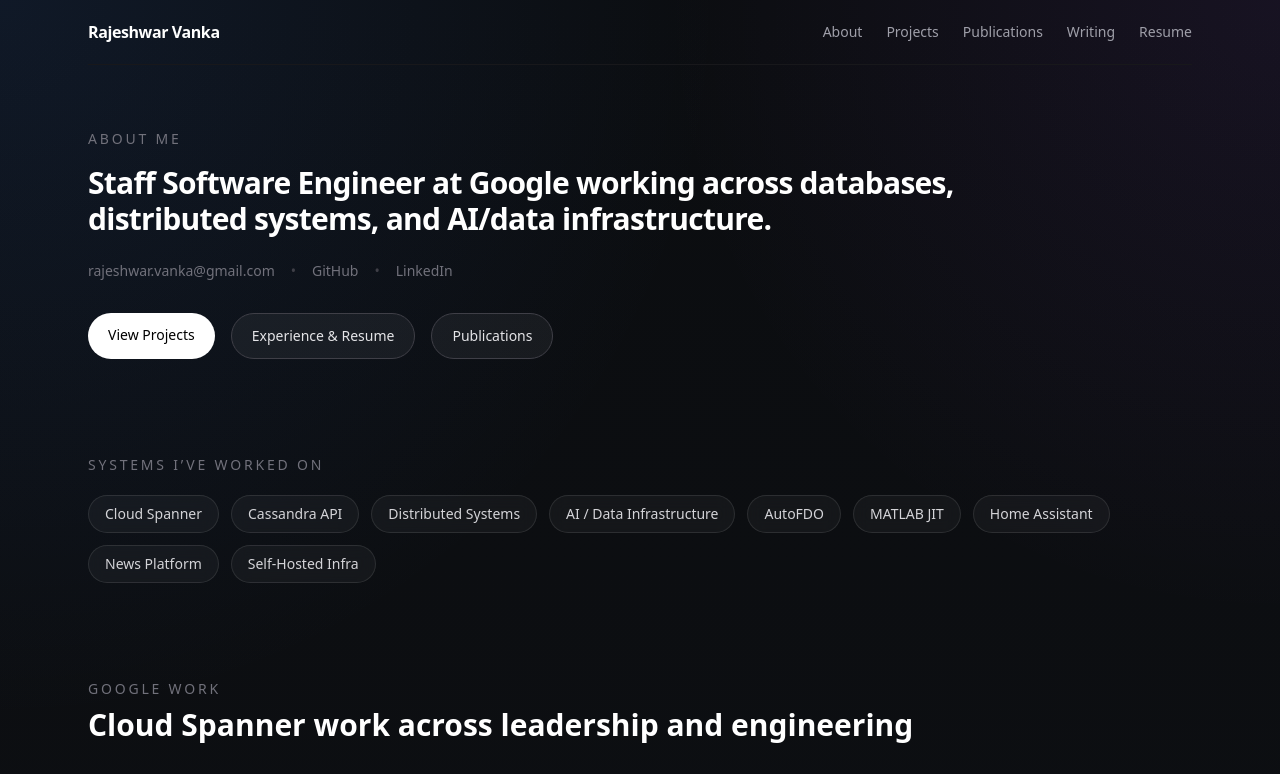
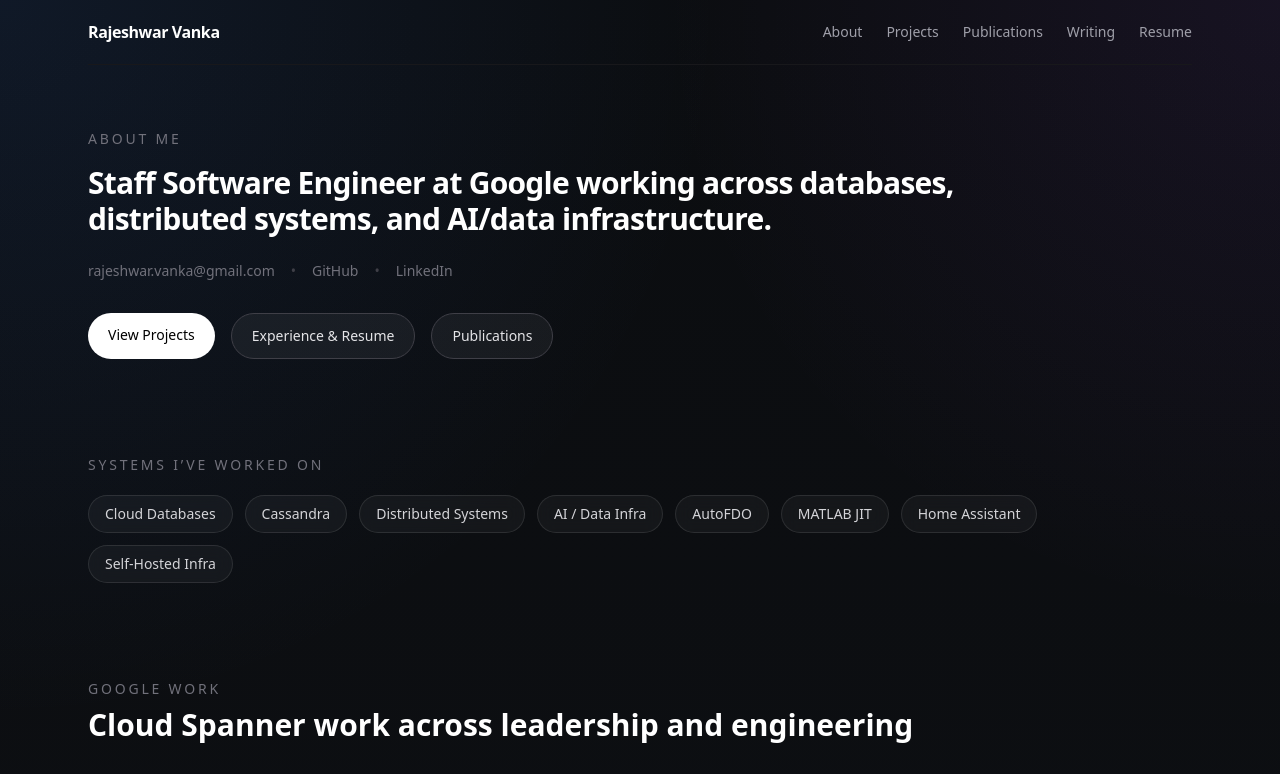
Before and after one commit to rvanka/rajeshwar.dev, a Next.js app: page / in a window 1280 px wide. Shown: the top 774 px of the page. Built offline with nearby package versions, Linux system fonts and the light colour scheme.

Commit message:
minor updates to the front page

```diff
--- a/src/app/page.tsx
+++ b/src/app/page.tsx
@@ -1,14 +1,14 @@
 import Link from "next/link";
 
 const systems = [
-  "Cloud Spanner",
-  "Cassandra API",
+  "Cloud Databases",
+  "Cassandra",
   "Distributed Systems",
-  "AI / Data Infrastructure",
+  "AI / Data Infra",
   "AutoFDO",
   "MATLAB JIT",
   "Home Assistant",
-  "News Platform",
+//  "News Platform",
   "Self-Hosted Infra",
 ];
 
```
